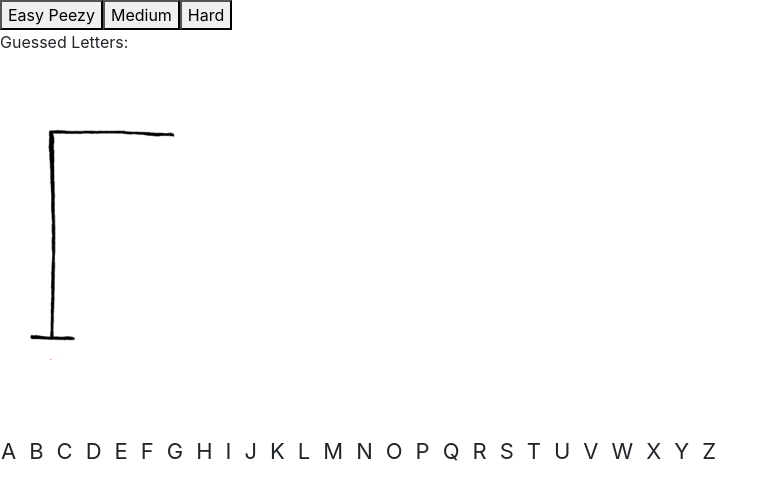
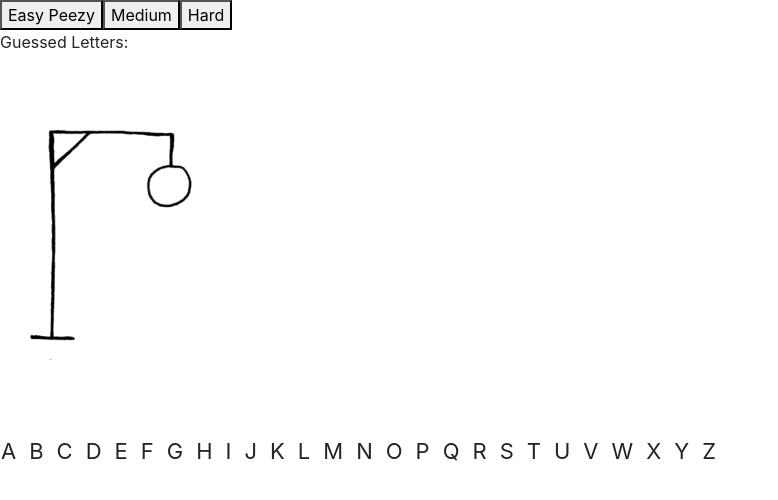
Before and after one commit to rybrennan/reach-project, a React app: page / in a window 1280 px wide. Shown: the top 500 px of the page, without its empty margins (0-778 px from the left). Built offline with nearby package versions, Linux system fonts and the light colour scheme; no server answers.

Commit message:
steps need to be string

```diff
--- a/src/components/App.jsx
+++ b/src/components/App.jsx
@@ -15,7 +15,7 @@ class App extends React.Component {
       letters: [],
       guessedLetter: 'testing',
       mappedWord: {},
-      step: 1
+      step: '3'
     }
 
     this.handleChange = this.handleChange.bind(this);
--- a/src/components/Hangman.jsx
+++ b/src/components/Hangman.jsx
@@ -35,7 +35,7 @@ const Wrapper = styled.div`
     background-image: url(${png7});
   }
 `;
- {/* <Wrapper {...props} step-order={props.step} className="hangmanContainer"  */}
+
 function HangmanContainer(props) {
   return (
    <Wrapper {...props} data-order={props.step} className="hangmanContainer" />
```
